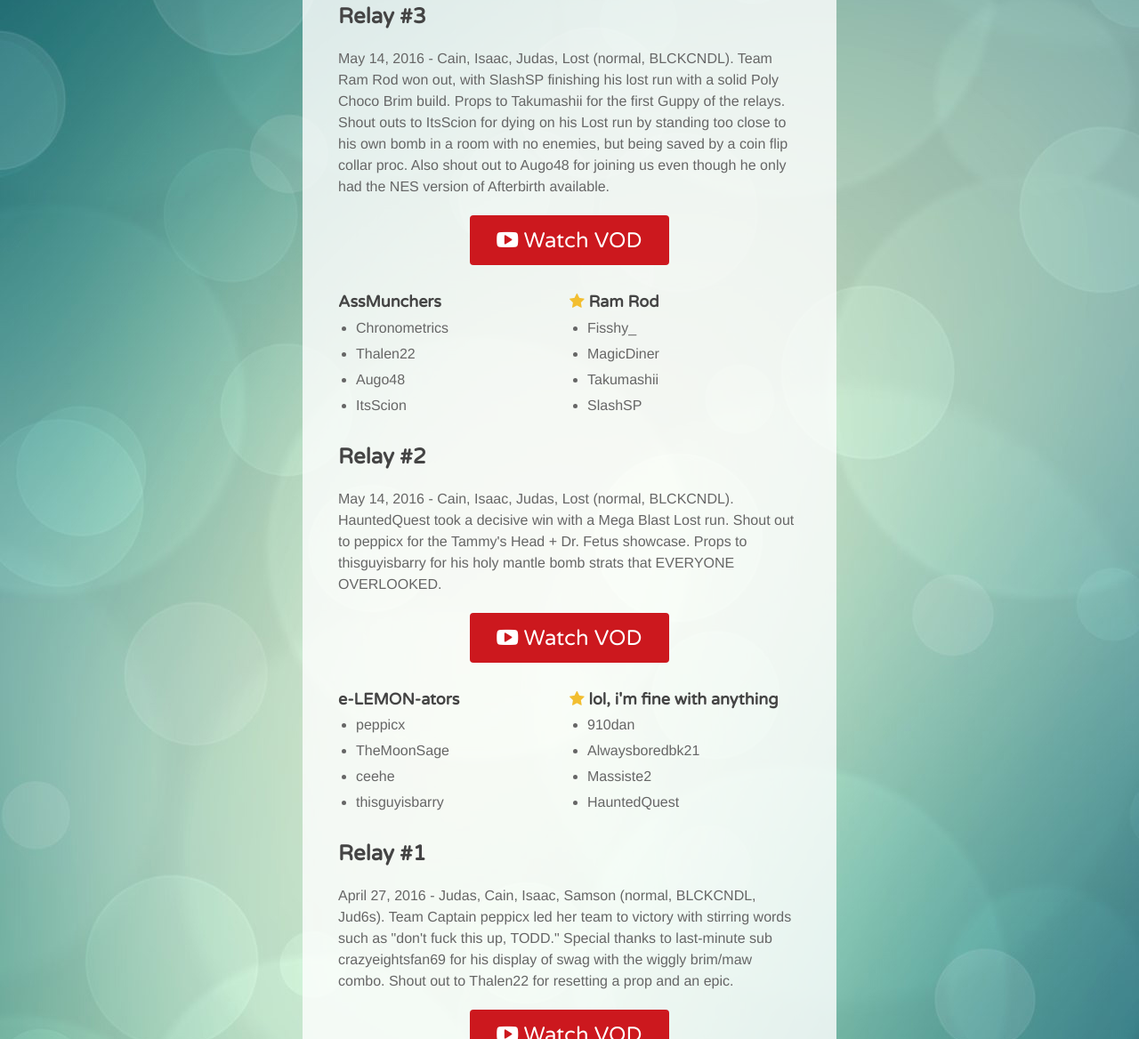
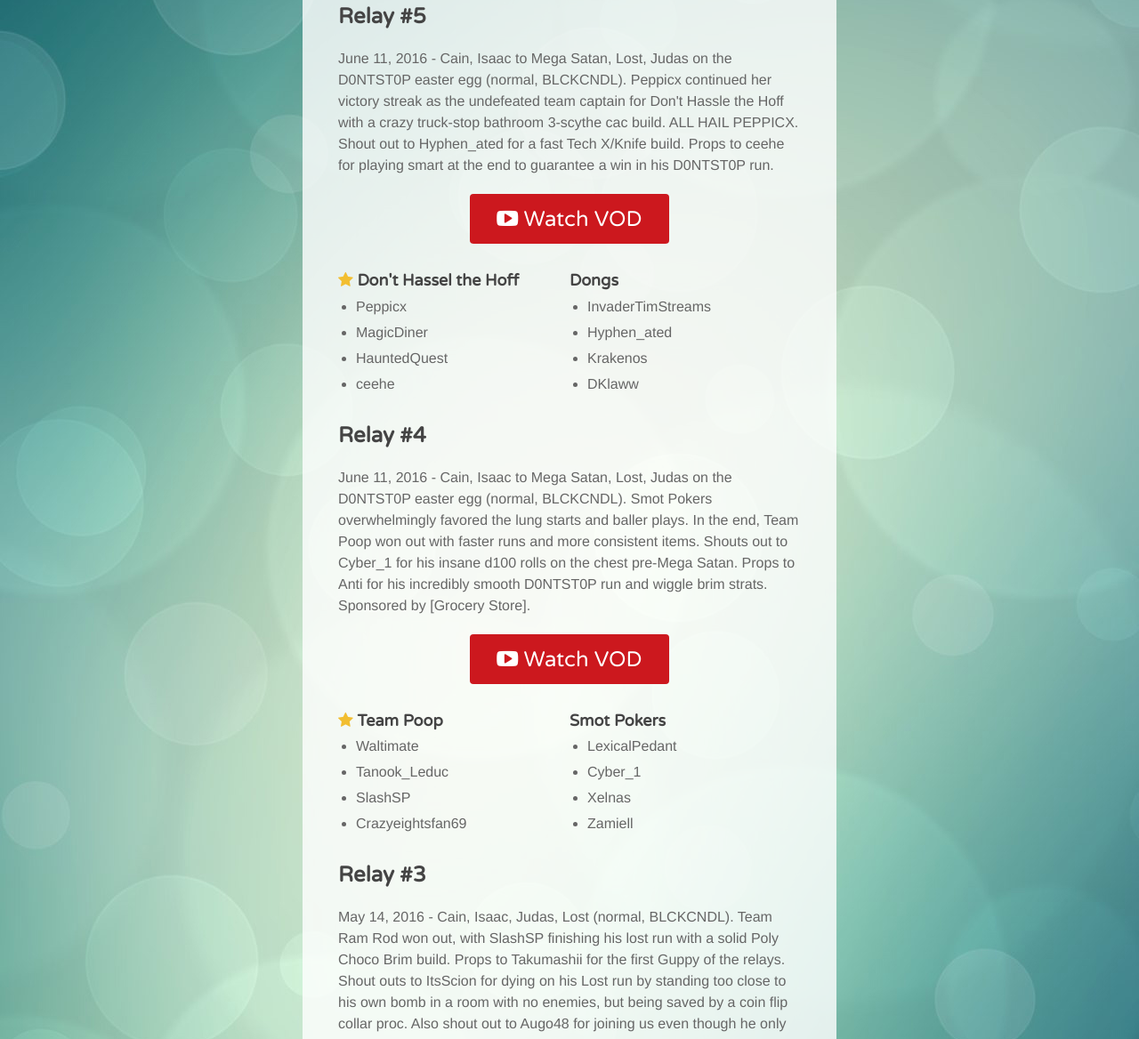
Before and after one commit to cranderveldt/deejumbles, a website: page rod/results.html in a window 1280 px wide. Shown: the part 490-1658 px from the top of the page at 89% size. Drawn offline with Linux system fonts and the light colour scheme.

Commit message:
results for 4&5

```diff
--- a/rod/results.html
+++ b/rod/results.html
@@ -20,6 +20,62 @@
     </div>
   </header>
   <div class="container">
+
+    <h3 class="h3">Relay #5</h3>
+    <p>June 11, 2016 - Cain, Isaac to Mega Satan, Lost, Judas on the D0NTST0P easter egg (normal, BLCKCNDL). Peppicx continued her victory streak as the undefeated team captain for Don't Hassle the Hoff with a crazy truck-stop bathroom 3-scythe cac build. ALL HAIL PEPPICX. Shout out to Hyphen_ated for a fast Tech X/Knife build. Props to ceehe for playing smart at the end to guarantee a win in his D0NTST0P run.</p>
+    <div class="text-center">
+      <a class="external-button youtube-button" href="https://www.youtube.com/watch?v=Ln_HU8n0rDA"><i class="fa fa-youtube-play"></i> Watch VOD</a>
+    </div>
+
+    <div class="flex-row-all">
+      <div class="flex-col-6">
+        <h4 class="h4 winner"><i class="fa fa-star"></i> Don't Hassel the Hoff</h4>
+        <ul class="compact">
+          <li>Peppicx</li>
+          <li>MagicDiner</li>
+          <li>HauntedQuest</li>
+          <li>ceehe</li>
+        </ul>
+      </div>
+
+      <div class="flex-col-6">
+        <h4 class="h4">Dongs</h4>
+        <ul class="compact">
+          <li>InvaderTimStreams</li>
+          <li>Hyphen_ated</li>
+          <li>Krakenos</li>
+          <li>DKlaww</li>
+        </ul>
+      </div>
+    </div>
+
+    <h3 class="h3">Relay #4</h3>
+    <p>June 11, 2016 - Cain, Isaac to Mega Satan, Lost, Judas on the D0NTST0P easter egg (normal, BLCKCNDL). Smot Pokers overwhelmingly favored the lung starts and baller plays. In the end, Team Poop won out with faster runs and more consistent items. Shouts out to Cyber_1 for his insane d100 rolls on the chest pre-Mega Satan. Props to Anti for his incredibly smooth D0NTST0P run and wiggle brim strats. Sponsored by [Grocery Store].</p>
+    <div class="text-center">
+      <a class="external-button youtube-button" href="https://www.youtube.com/watch?v=tgg_V16OuYE"><i class="fa fa-youtube-play"></i> Watch VOD</a>
+    </div>
+
+    <div class="flex-row-all">
+      <div class="flex-col-6">
+        <h4 class="h4 winner"><i class="fa fa-star"></i> Team Poop</h4>
+        <ul class="compact">
+          <li>Waltimate</li>
+          <li>Tanook_Leduc</li>
+          <li>SlashSP</li>
+          <li>Crazyeightsfan69</li>
+        </ul>
+      </div>
+
+      <div class="flex-col-6">
+        <h4 class="h4">Smot Pokers</h4>
+        <ul class="compact">
+          <li>LexicalPedant</li>
+          <li>Cyber_1</li>
+          <li>Xelnas</li>
+          <li>Zamiell</li>
+        </ul>
+      </div>
+    </div>
 
     <h3 class="h3">Relay #3</h3>
     <p>May 14, 2016 - Cain, Isaac, Judas, Lost (normal, BLCKCNDL). Team Ram Rod won out, with SlashSP finishing his lost run with a solid Poly Choco Brim build. Props to Takumashii for the first Guppy of the relays. Shout outs to ItsScion for dying on his Lost run by standing too close to his own bomb in a room with no enemies, but being saved by a coin flip collar proc. Also shout out to Augo48 for joining us even though he only had the NES version of Afterbirth available.</p>
```
Also changed, not shown: rod/index.html (+5 -5 lines).
